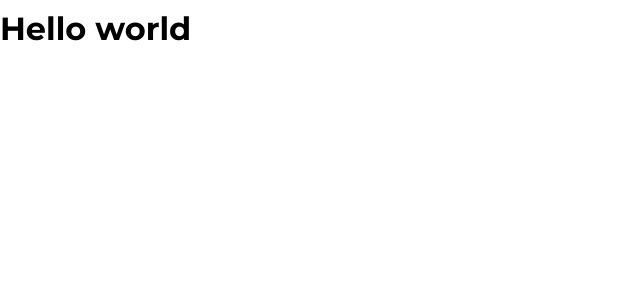
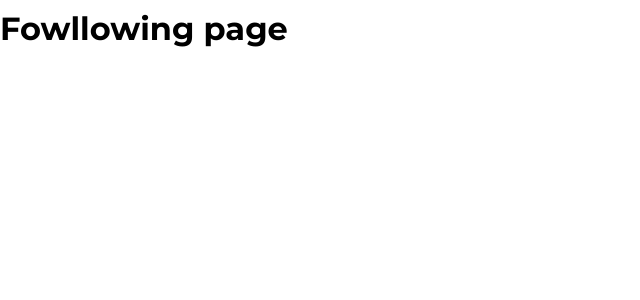
Before and after one commit to ngantrandev/TikTok-Clone, a React (Create React App) app: page /following in a window 1280 px wide. Shown: the top 300 px of the page, without its empty margins (0-640 px from the left). Built offline with nearby package versions, Linux system fonts and the light colour scheme.

Commit message:
config router

```diff
--- a/package.json
+++ b/package.json
@@ -9,6 +9,7 @@
     "normalize.css": "^8.0.1",
     "react": "^18.3.1",
     "react-dom": "^18.3.1",
+    "react-router-dom": "^6.23.1",
     "react-scripts": "5.0.1",
     "web-vitals": "^2.1.4"
   },
--- a/src/App.js
+++ b/src/App.js
@@ -1,7 +1,15 @@
+import { Routes, Route, Link } from 'react-router-dom';
+import { publicRoutes } from './routes';
+
 function App() {
   return (
     <div className="App">
-      <h1>Hello world</h1>
+      <Routes>
+        {publicRoutes.map((route, index) => {
+          const Page = route.component;
+          return <Route key={index} path={route.path} element={<Page />} />;
+        })}
+      </Routes>
     </div>
   );
 }
--- /dev/null
+++ b/src/components/pages/Following/index.js
@@ -0,0 +1,7 @@
+import React from 'react';
+
+function Fowllowing() {
+  return <h1>Fowllowing page</h1>;
+}
+
+export default Fowllowing;
--- /dev/null
+++ b/src/components/pages/Home/index.js
@@ -0,0 +1,7 @@
+import React from 'react';
+
+function Home() {
+  return <h1>Home page</h1>;
+}
+
+export default Home;
--- /dev/null
+++ b/src/components/pages/Profile/index.js
@@ -0,0 +1,7 @@
+import React from 'react';
+
+function Profile() {
+  return <h1>Profile page</h1>;
+}
+
+export default Profile;
--- a/src/index.js
+++ b/src/index.js
@@ -1,5 +1,6 @@
 import React from 'react';
 import ReactDOM from 'react-dom/client';
+import { BrowserRouter as Router } from 'react-router-dom';
 import App from './App';
 import reportWebVitals from './reportWebVitals';
 import GlobalStyles from './components/GlobalStyle';
@@ -8,7 +9,9 @@
 root.render(
   <React.StrictMode>
     <GlobalStyles>
-      <App />
+      <Router>
+        <App />
+      </Router>
     </GlobalStyles>
   </React.StrictMode>,
 );
--- /dev/null
+++ b/src/routes/index.js
@@ -0,0 +1,13 @@
+import Home from '../components/pages/Home';
+import Fowllowing from '../components/pages/Following';
+import Profile from '../components/pages/Profile';
+
+const publicRoutes = [
+  { path: '/', component: Home },
+  { path: '/following', component: Fowllowing },
+  { path: '/profile', component: Profile },
+];
+
+const privateRoutes = [];
+
+export { publicRoutes, privateRoutes };
```
Also changed, not shown: 1 other file (tests, documents, lock files or other folders).
